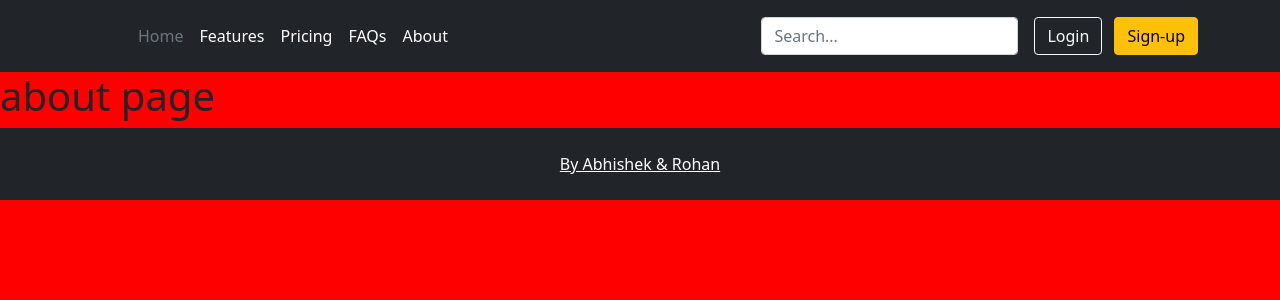
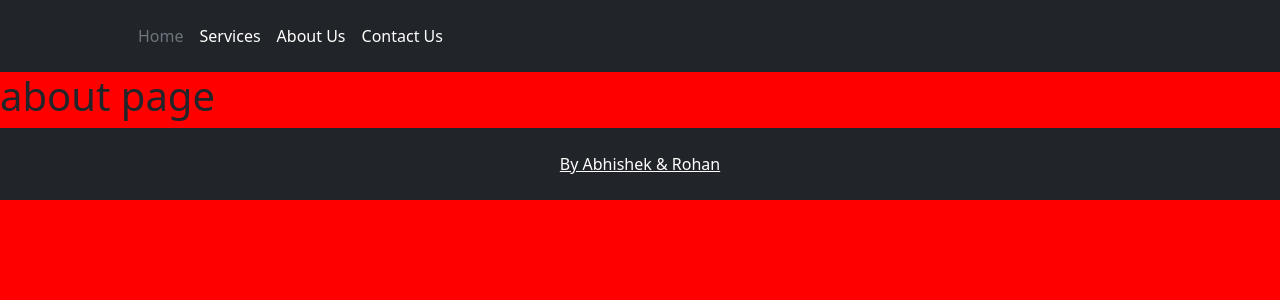
Before and after one commit to RohanDas28/Product-Price-Comparer, a Django app: page /about in a window 1280 px wide. Shown: the top 300 px of the page. Run offline with Django 3.2, Linux system fonts and the light colour scheme.

Commit message:
Updated Nav

```diff
--- a/Templates/basic.html
+++ b/Templates/basic.html
@@ -25,21 +25,11 @@
         </a>
 
         <ul class="nav col-12 col-lg-auto me-lg-auto mb-2 justify-content-center mb-md-0">
-          <li><a href="#" class="nav-link px-2 text-secondary">Home</a></li>
-          <li><a href="#" class="nav-link px-2 text-white">Features</a></li>
-          <li><a href="#" class="nav-link px-2 text-white">Pricing</a></li>
-          <li><a href="#" class="nav-link px-2 text-white">FAQs</a></li>
-          <li><a href="#" class="nav-link px-2 text-white">About</a></li>
+          <li><a href="/home" class="nav-link px-2 text-secondary">Home</a></li>
+          <li><a href="/services" class="nav-link px-2 text-white">Services</a></li>
+          <li><a href="/about" class="nav-link px-2 text-white">About Us</a></li>
+          <li><a href="/contact" class="nav-link px-2 text-white">Contact Us</a></li>
         </ul>
-
-        <form class="col-12 col-lg-auto mb-3 mb-lg-0 me-lg-3">
-          <input type="search" class="form-control form-control-dark" placeholder="Search..." aria-label="Search">
-        </form>
-
-        <div class="text-end">
-          <button type="button" class="btn btn-outline-light me-2">Login</button>
-          <button type="button" class="btn btn-warning">Sign-up</button>
-        </div>
       </div>
     </div>
   </header>
```
